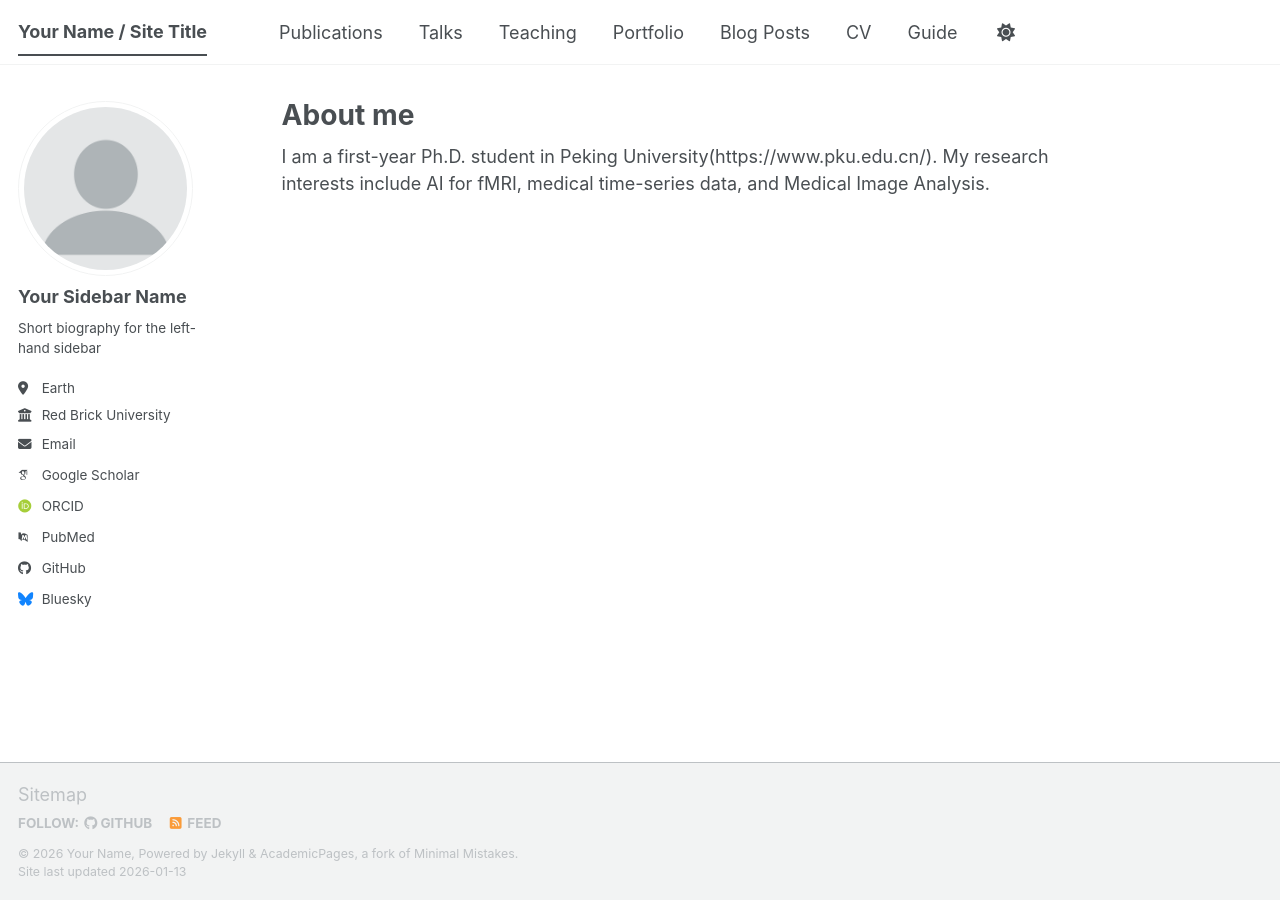
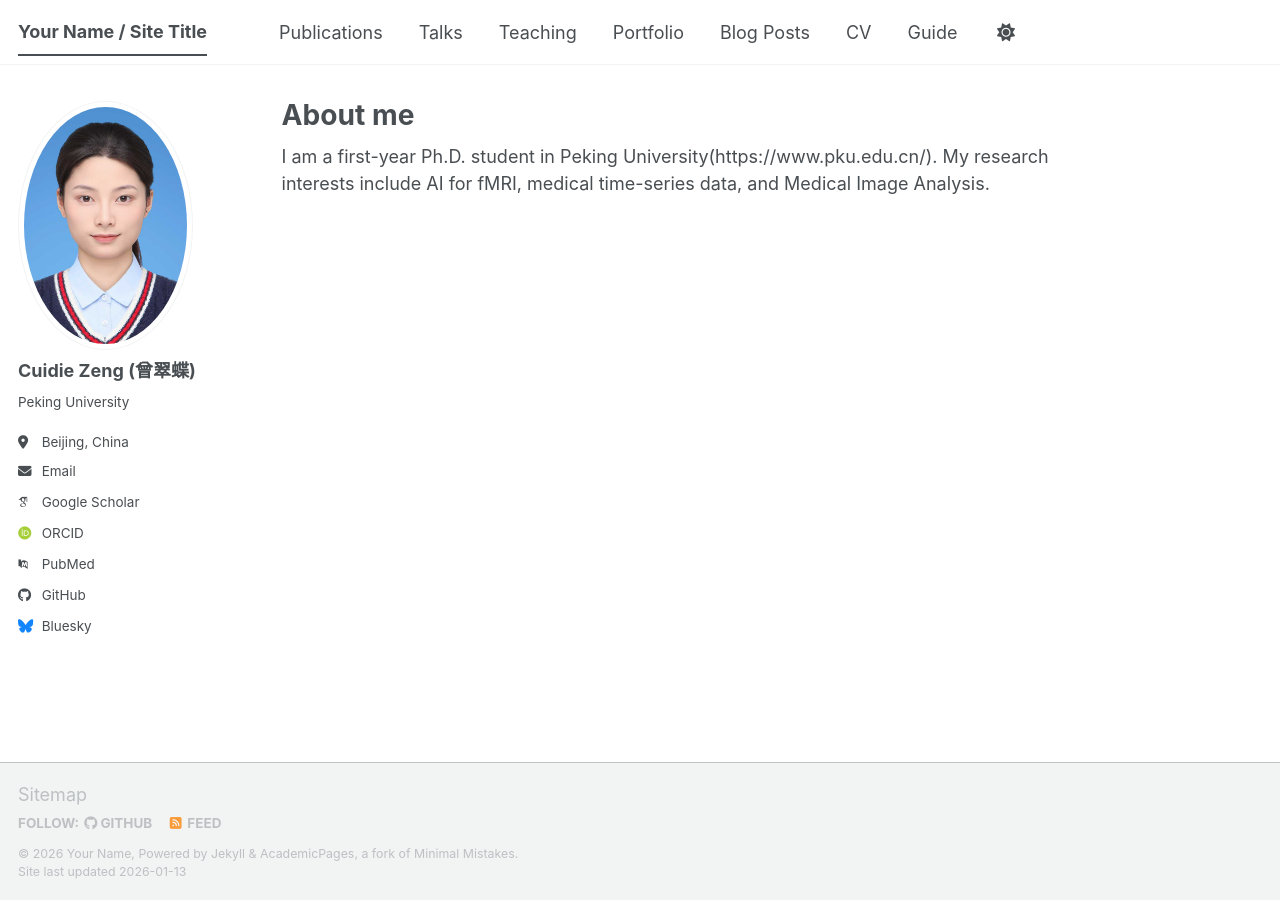
Before and after one commit to dd-blip/dd-blip.github.io, a Jekyll site: the page built from _pages/about.md, in a window 1280 px wide. Built offline with Jekyll 4.4.1, drawn with Linux system fonts in a browser that asks for light colours; some web fonts are replaced; a script bundle is joined from its source files by our own code; library files that are not in the unit come from our copies.

Commit message:
Update _config.yml

```diff
--- a/_config.yml
+++ b/_config.yml
@@ -13,22 +13,22 @@ title                    : "Your Name / Site Title"
 title_separator          : "-"
 name                     : &name "Your Name"
 description              : &description "Your Name's academic portfolio"   # Update this with a general description of your site, this is the default if not overridden by a page
-url                      : https://academicpages.github.io # The base hostname & protocol for your site e.g. "https://[your GitHub username].github.io",
+url                      : https://dd-blip.github.io # The base hostname & protocol for your site e.g. "https://[your GitHub username].github.io",
                                                            # or if you already have some other page hosted on Github then use "https://[your GitHub username].github.io/[Your Repo Name]"
 baseurl                  : "" # the subpath of your site, e.g. "/blog"
-repository               : "academicpages/academicpages.github.io"
+repository               : "dd-blip/dd-blip.github.io "
 
 # Site Author - The following control what appear as part of the author content on the side bar.
 #               If a field is blank the icon and link will not appear, otherwise it will be shown.
 #               Additional customization can be done by editing /_includes/author-profile.html
 author:
   # Biographic information
-  avatar           : "profile.png"
-  name             : "Your Sidebar Name"
+  avatar           : "../images/zcd.png"
+  name             : "Cuidie Zeng (曾翠蝶)"
   pronouns         : # example: "she/her"
-  bio              : "Short biography for the left-hand sidebar"
-  location         : "Earth"
-  employer         : "Red Brick University"
+  bio              : "Peking University"
+  location         : "Beijing, China"
+  employer         :
   uri              : # URL
   email            : "none@example.org"
 
@@ -51,7 +51,7 @@ author:
   bitbucket        : # Username - Update with your username on the site
   codepen          : # Username
   dribbble         : # Username
-  github           : "academicpages"
+  github           : "https://github.com/dd-blip"
   kaggle           : # Username
   stackoverflow    : # User number or user number and name (i.e., use "1" or "1/jeff-atwood")
 
```
